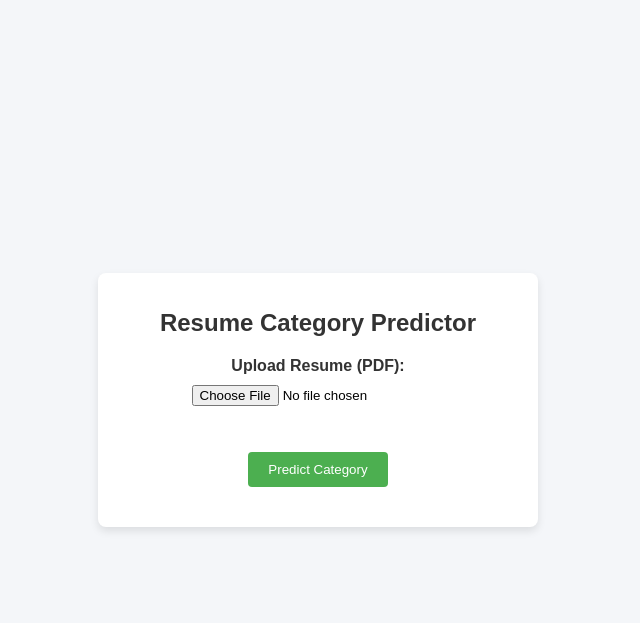
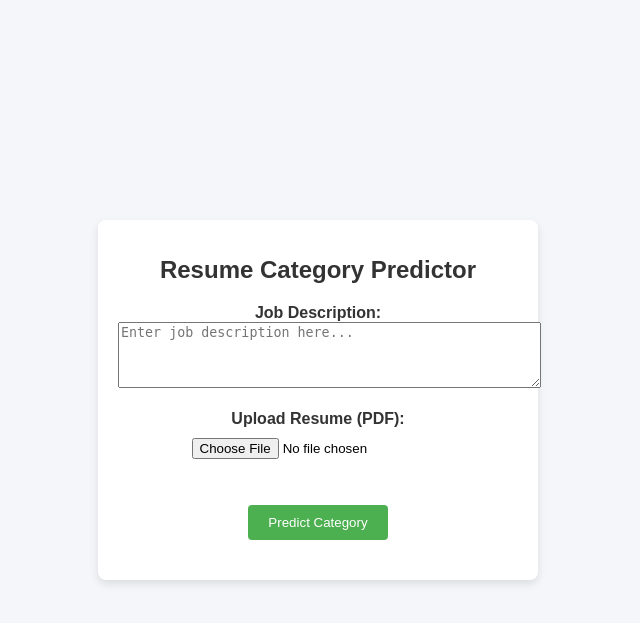
Before and after one commit to Upritik/resume-ranking, a Flask app: page / in a window 1280 px wide. Shown: the top 623 px of the page, without its empty margins (322-962 px from the left). Run offline with Flask 3, Linux system fonts and the light colour scheme; parts of the project's set-up code (start-up, migrations or seed data) failed here and were passed over.

Commit message:
added skill match

```diff
--- a/app.py
+++ b/app.py
@@ -44,6 +44,32 @@ def extract_text_from_pdf(pdf_file):
         print("Error extracting text from PDF:", e)
         return None
 
+def match_skills(resume_text, job_description_text):
+    # Define a set of common skills (this can be expanded or loaded from a database/file)
+    common_skills = {
+        "Python", "Java", "SQL", "Project Management", "Machine Learning",
+        "Data Analysis", "Communication", "Leadership", "Problem Solving",
+        "Time Management", "JavaScript", "HTML", "CSS", "Git", "Teamwork"
+    }
+
+    # Normalize text (convert to lowercase and remove punctuation)
+    resume_skills = extract_skills_from_text(resume_text, common_skills)
+    job_description_skills = extract_skills_from_text(job_description_text, common_skills)
+
+    # Find intersection (skills that match in both resume and job description)
+    matched_skills = resume_skills.intersection(job_description_skills)
+
+    return list(matched_skills)
+
+def extract_skills_from_text(text, skill_set):
+    # Normalize text
+    text = text.lower()
+    text = re.sub(r'[^\w\s]', '', text)  # Remove punctuation
+
+    # Extract skills by checking for each skill in text
+    found_skills = {skill for skill in skill_set if skill.lower() in text}
+    return found_skills
+
 @app.route('/predict', methods=['POST'])
 def predict():
     try:
@@ -53,6 +79,7 @@ def predict():
             return jsonify({'error': 'No file uploaded'}), 400
 
         file = request.files['resume']
+        job_description = request.form.get('jobDescription', '')
 
         # Check if a valid PDF file was uploaded
         if file.filename == '':
@@ -66,20 +93,25 @@ def predict():
             print("Failed to extract text from PDF")
             return jsonify({'error': 'Failed to extract text from PDF'}), 500
 
-        # Clean and predict
-        cleaned_text = clean_text(resume_text)
-        resume_tfidf = vectorizer.transform([cleaned_text])
+        # Clean the resume and job description text
+        cleaned_resume_text = clean_text(resume_text)
+        cleaned_job_description = clean_text(job_description)
 
-        # Get the predicted category and confidence score
+        # Predict the category and confidence score
+        resume_tfidf = vectorizer.transform([cleaned_resume_text])
         prediction = model.predict(resume_tfidf)
         prediction_prob = model.predict_proba(resume_tfidf)
 
         # Find the confidence score for the predicted category
-        confidence_score = np.max(prediction_prob) * 100  # Convert to percentage
+        resume_score = np.max(prediction_prob) * 100  # Convert to percentage
+
+        # Match skills between resume and job description
+        matched_skills = match_skills(cleaned_resume_text, cleaned_job_description)
 
         return jsonify({
             'category': prediction[0],
-            'confidence_score': round(confidence_score, 2)  # Rounded to 2 decimal places
+            'resume_score': round(resume_score, 2),  # Rounded to 2 decimal places
+            'matched_skills': matched_skills
         })
     except Exception as e:
         print("Prediction error:", e)
--- a/static/main.js
+++ b/static/main.js
@@ -3,6 +3,12 @@ document.getElementById('resumeForm').addEventListener('submit', async function(
 
     const formData = new FormData();
     formData.append('resume', document.getElementById('resume').files[0]);
+    const jobDescription = document.getElementById('jobDescription').value;
+
+    // Only append job description if it's provided
+    if (jobDescription.trim() !== '') {
+        formData.append('jobDescription', jobDescription);
+    }
 
     try {
         const response = await fetch('/predict', {
@@ -19,10 +25,18 @@ document.getElementById('resumeForm').addEventListener('submit', async function(
         if (result.error) {
             document.getElementById('result').innerText = `Error: ${result.error}`;
         } else {
-            document.getElementById('result').innerHTML = `
+            // Build result HTML
+            let resultHTML = `
                 <p><strong>Predicted Category:</strong> ${result.category}</p>
-                <p><strong>Confidence Score:</strong> ${result.confidence_score}%</p>
+                <p><strong>Resume Score:</strong> ${result.resume_score}%</p>
             `;
+
+            // Only add matched skills if they exist and job description was provided
+            if (jobDescription.trim() !== '' && result.matched_skills && result.matched_skills.length > 0) {
+                resultHTML += `<p><strong>Matched Skills:</strong> ${result.matched_skills.join(', ')}</p>`;
+            }
+
+            document.getElementById('result').innerHTML = resultHTML;
         }
     } catch (error) {
         console.error("Error:", error);
--- a/templates/index.html
+++ b/templates/index.html
@@ -10,8 +10,12 @@
     <div class="container">
         <h1>Resume Category Predictor</h1>
         <form id="resumeForm">
+            <label for="jobDescription">Job Description:</label><br>
+            <textarea id="jobDescription" name="jobDescription" rows="4" cols="50" placeholder="Enter job description here..." ></textarea><br><br>
+
             <label for="resume">Upload Resume (PDF):</label><br>
             <input type="file" id="resume" name="resume" accept=".pdf" required><br><br>
+
             <button type="submit">Predict Category</button>
         </form>
         <div id="result">
```
